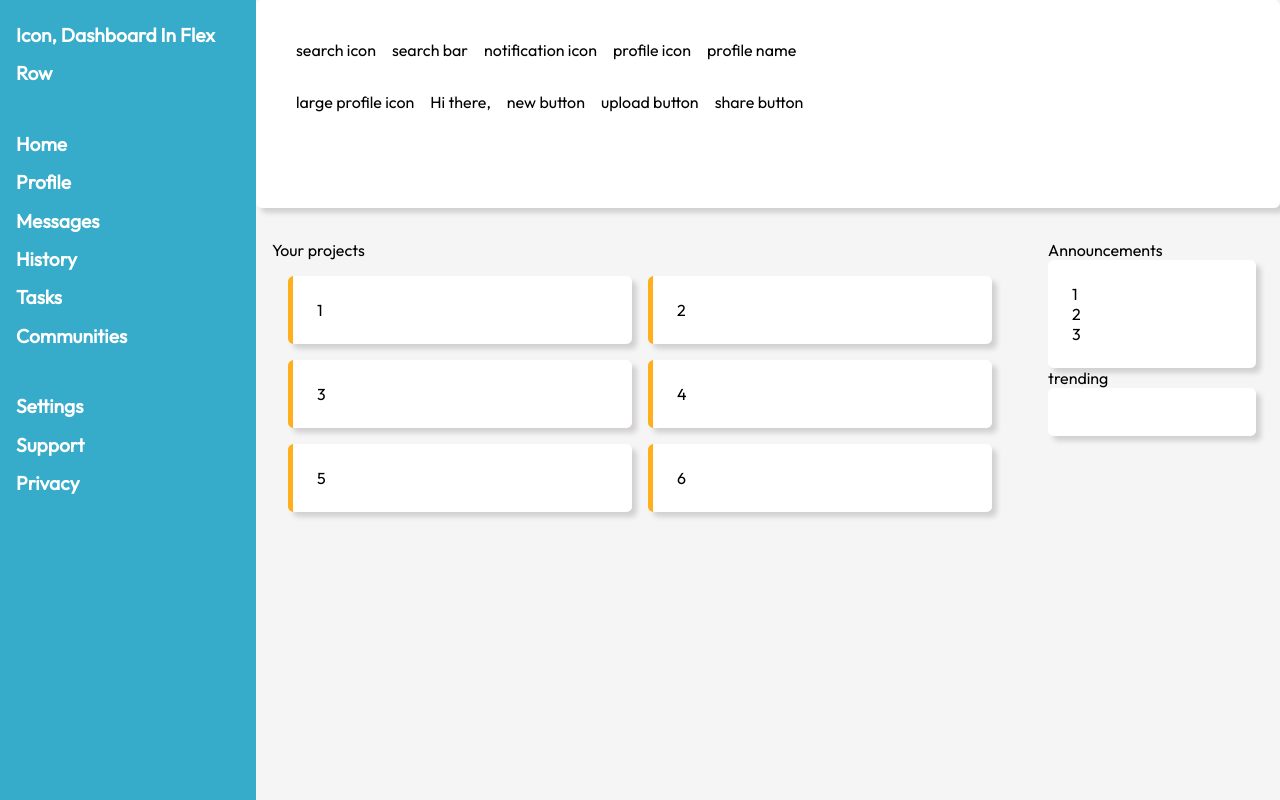
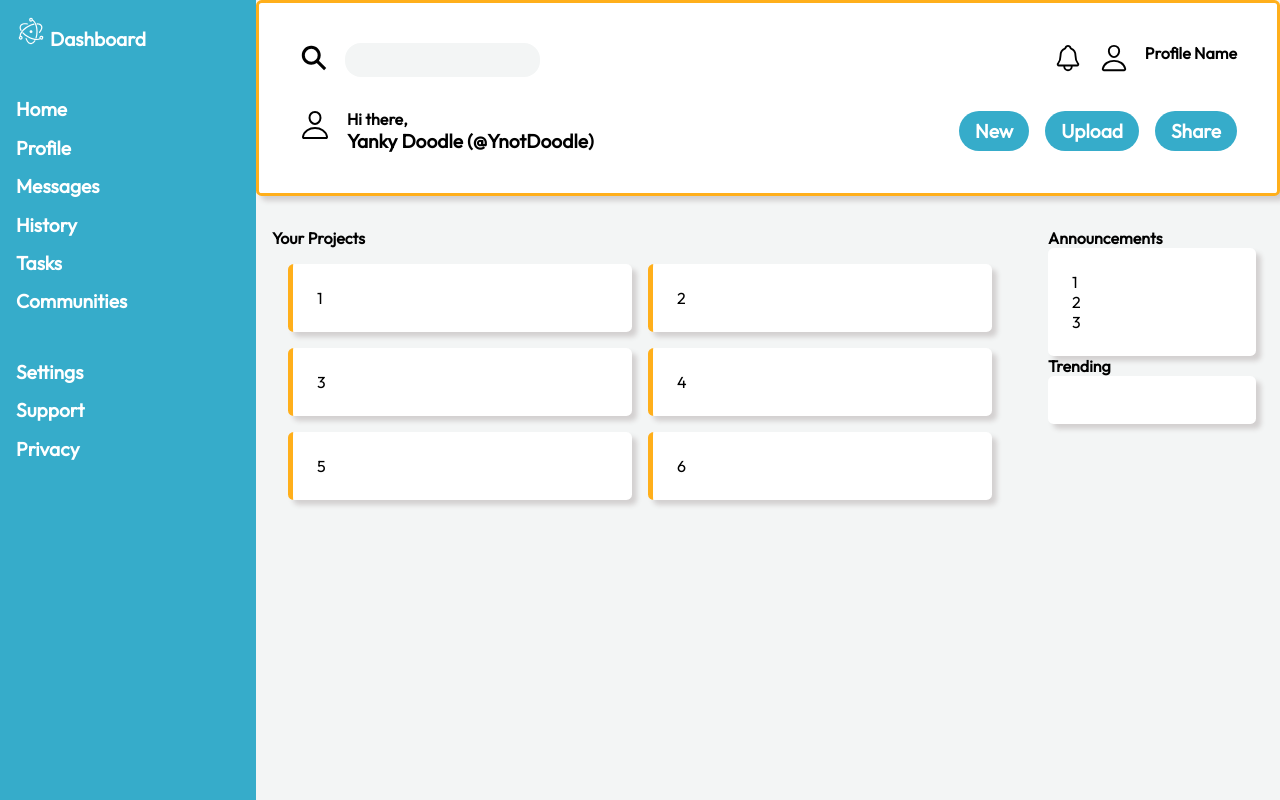
Before and after one commit to rythrojaofficial/admin-dashboard-TOP, a plain HTML site: page index.html in a window 1280 px wide. Drawn offline with nearby package versions, Linux system fonts and the light colour scheme.

Commit message:
add icons

```diff
--- a/index.html
+++ b/index.html
@@ -10,7 +10,7 @@
 <body>
     <div class="container">
         <div class="dashboard">
-            <div id="dashboard-header">icon, Dashboard in flex row</div>
+            <div id="dashboard-header"><ion-icon name="logo-electron"></ion-icon> Dashboard</div>
             <div class="dashboard-container" id="dashboard-main">
                 <div class="dashboard-item" id="home">home</div>
                 <div class="dashboard-item" id="profile">profile</div>
@@ -18,42 +18,42 @@
                 <div class="dashboard-item" id="history">history</div>
                 <div class="dashboard-item" id="tasks">tasks</div>
                 <div class="dashboard-item" id="communites">communities</div>
-            </div>
+                </div>
 
             <div class="dashboard-container" id="dashboard-settings">
                 <div class="dashboard-item" id="settings">settings</div>
                 <div class="dashboard-item" id="support">support</div>
                 <div class="dashboard-item" id="privacy">privacy</div>
-            </div>
+                </div>
         </div>
 
         <header>
             <div class="header-row-1">
                 <div class="search-container">
-                    <div id="search-icon">search icon</div>
-                    <div id="searchbar">search bar</div>
+                    <div id="search-icon"><ion-icon name="search-sharp"></ion-icon></div>
+                    <input id="searchbar">
                 </div>
 
                 <div class="notifications-container">
-                    <div id="notification-icon">notification icon</div>
-                    <div id="small-profile-icon">profile icon</div>
+                    <div id="notification-icon"><ion-icon name="notifications-outline"></ion-icon></div>
+                    <div id="small-profile-icon"><ion-icon name="person-outline"></ion-icon></div>
                     <div id="small-profile-name">profile name</div>
                 </div>
 
             </div>
             <div class="header-row-2">
                 <div class="profile-container">
-                    <div id="large-profile-icon">large profile icon</div>
+                    <div id="large-profile-icon"><ion-icon name="person-outline" size="large"></ion-icon></div>
                     <div class="greeting">
                         <div id="greeting-message">Hi there,</div>
-                        <div id="user-tag"></div>
+                        <div id="user-tag">Yanky Doodle (@YnotDoodle)</div>
                     </div>
                 </div>
 
                 <nav>
-                    <div class="new-button">new button</div>
-                    <div class="upload-button">upload button</div>
-                    <div class="share-button">share button</div>
+                    <div class="new-button">new </div>
+                    <div class="upload-button">upload </div>
+                    <div class="share-button">share </div>
                 </nav>
             </div>
         </header>
@@ -163,5 +163,6 @@
 
     </div>
 
+    <script type="module" src="https://unpkg.com/ionicons@7.1.0/dist/ionicons/ionicons.esm.js"></script>
 </body>
 </html>
--- a/style.css
+++ b/style.css
@@ -1,6 +1,10 @@
 *{
     box-sizing: border-box;
     font-family: "Outfit";
+}
+ul > li{
+    list-style-position: outside;
+    padding-left: 0px;
 }
 body{
     padding: 0px;
@@ -9,7 +13,7 @@ body{
 :root{
     --blue: rgb(54, 172, 202);
     --white: rgb(255, 255, 255);
-    --gray: rgb(245, 245, 245);
+    --gray: rgb(243, 245, 245);
     --shadow: rgb(211, 208, 208);
     --oj: rgb(255, 175, 27);
 
@@ -20,6 +24,7 @@ body{
     background-color: var(--gray);
     display: grid;
     grid-template-columns: repeat(2, minmax(200px, 1fr)) repeat(3, 1fr);
+    grid-template-rows: repeat(5, 1fr);
     height:100vh
 }
 .dashboard{
@@ -40,24 +45,60 @@ body{
 
 header{
     grid-column: 2 / 6;
+    grid-row: 1 / 2;
+    border:rgb(255, 175, 27) solid
 }
     .header-row-1,
     .header-row-2{
         padding:1rem;
         display: flex;
         gap: 1rem;
+        justify-content: space-between;
+
 }
+    .header-row-1,
+    nav,
+    .title,
+    .announcements-title,
+    .trending-title{
+        text-transform: capitalize;
+    }
         .search-container,
         .notifications-container,
         .profile-container,
         nav{
             display: flex;
             gap: 1rem;
+        }
+            #searchbar{
+                border-radius: 1rem;
+                border:0px;
+                background-color: var(--gray);
+            }
 
-        }
-            .notifications-container{
-                align-items: flex-end;
-            }
+          .greeting,
+          #small-profile-name,
+          .announcements-title,
+          .title,
+          .trending-title,
+          nav{
+            font-weight:bold;
+          }
+          #user-tag{
+            font-size: larger;
+          }
+    nav div{
+
+        background-color: var(--blue);
+        border-radius: 2rem;
+        align-self: center;
+        padding: .5rem 1rem;
+        font-size: larger;
+        color: var(--white);
+    }
+ion-icon{
+    font-size: 30px;
+}
 
 .main-content{
     grid-column: 2 / 5;
```
